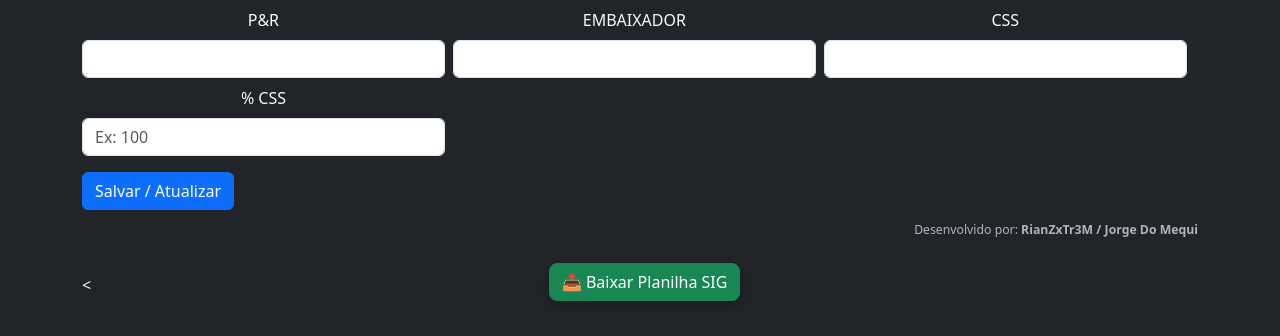
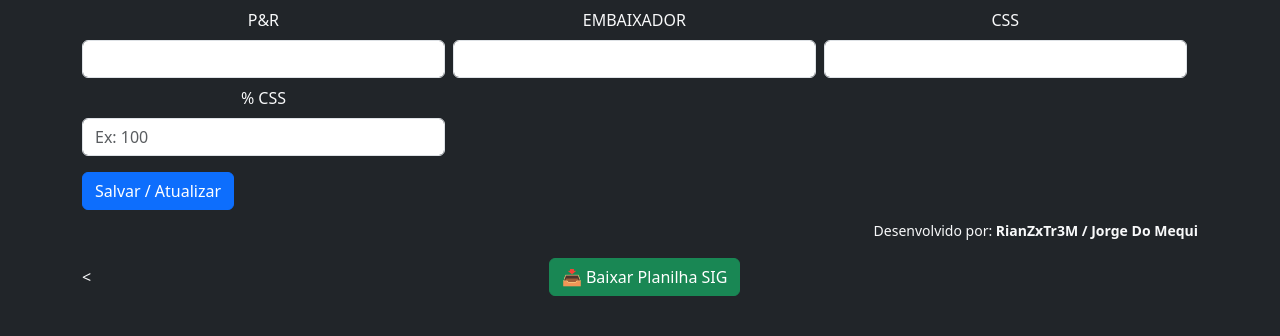
Before and after one commit to Loirin12/planilha-rdm-site-, a Flask app: page /planilha-sig in a window 1280 px wide. Shown: the part 280-616 px from the top of the page. Run offline with Flask 3, Linux system fonts and the light colour scheme; the visitor is signed in with stand-in values (Sample User, id 1); data that the repository does not hold is empty; some libraries are stand-ins or nearby versions.

Commit message:
Clean up CSS by removing unused styles
Removed unused styles for creator text and download button.

```diff
--- a/static/style.css
+++ b/static/style.css
@@ -204,27 +204,12 @@ th {
   transform: translateY(-2px);
 }
 
-.criador-texto {
-  color: #adb5bd;   /* cinza suave (igual sistema) */
-  font-size: 14px;
-  font-weight: 500;
+.rodape-criador {
+    display: flex;
+    flex-direction: column;
+    align-items: flex-end; /* tudo alinhado à direita */
+    width: 100%;
 }
-
-/* Texto do criador já está à direita, então alinhamos o botão igual */
-.botao-download {
-    display: flex;
-    justify-content: flex-end; /* joga para direita */
-    margin-top: 8px; /* espaço abaixo do nome do criador */
-    margin-bottom: 15px;
-}
-
-/* Opcional: deixar botão mais profissional no seu dashboard dark */
-.botao-download .btn {
-    box-shadow: 0 4px 12px rgba(0, 0, 0, 0.25);
-    border-radius: 8px;
-    font-weight: 500;
-}
-
 
 /* 🚫 TABELA TOTALMENTE VISUAL */
 #tabela {
```
